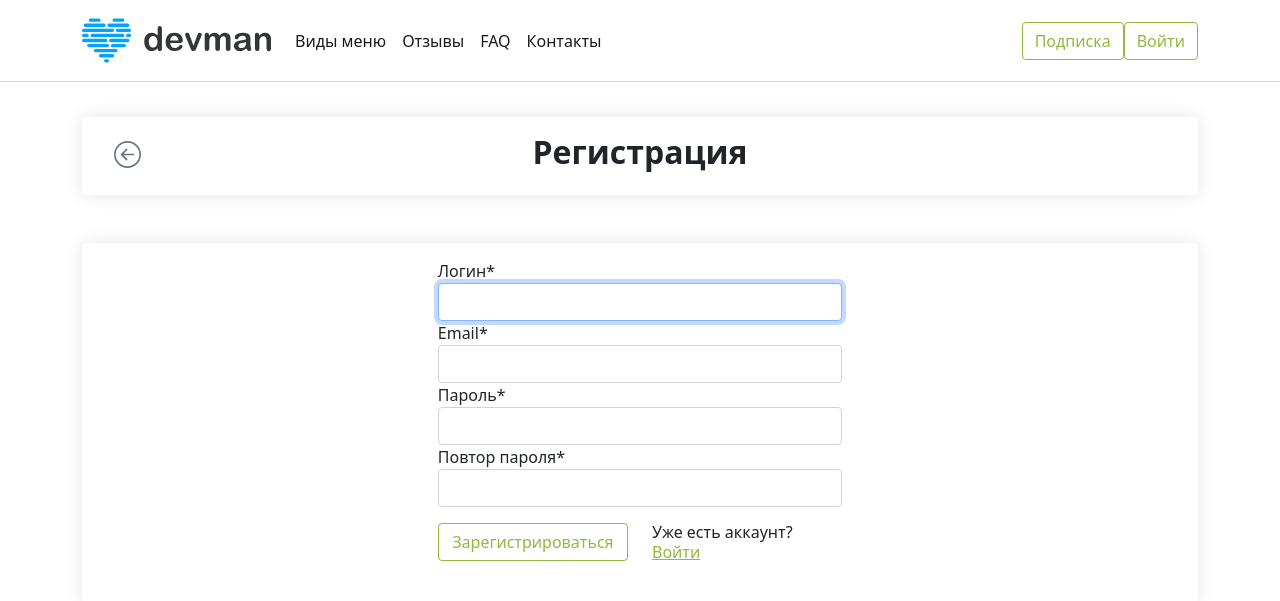
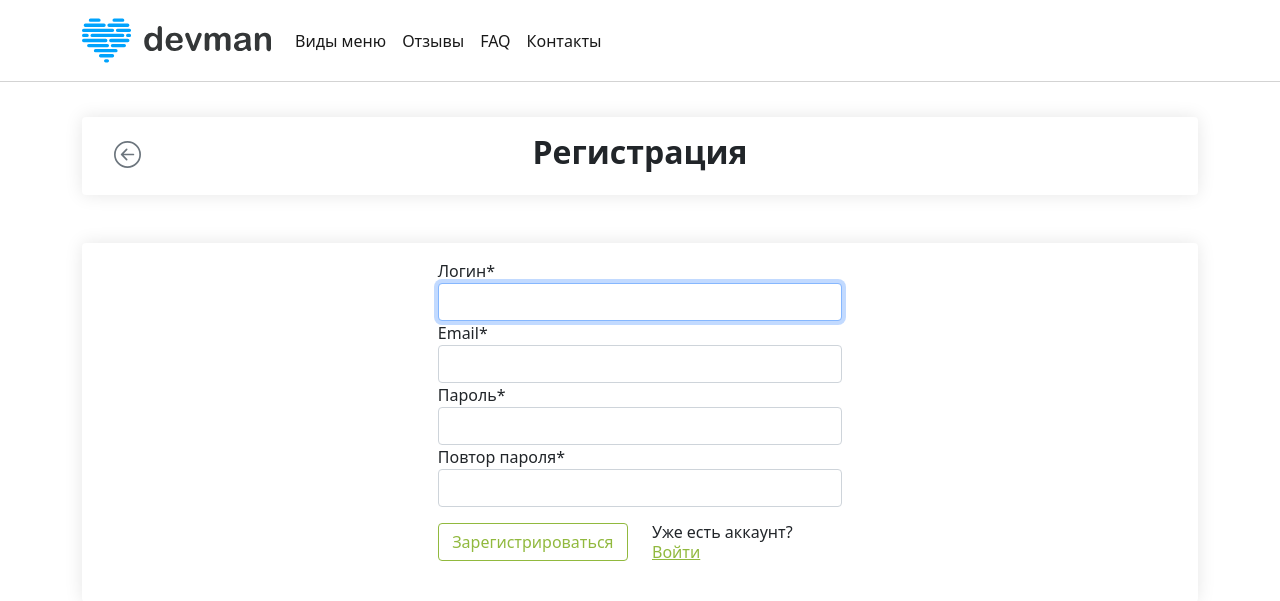
Before and after one commit to inkvizitor1991/food_plan, a Django app: page /registration/ in a window 1280 px wide. Shown: the top 601 px of the page. Run offline with Django 3.2, Linux system fonts and the light colour scheme; parts of the project's set-up code (start-up, migrations or seed data) failed here and were passed over; some libraries are stand-ins or nearby versions.

Commit message:
Fixed the buttons on main menu

```diff
--- a/foodplan_app/templates/account.html
+++ b/foodplan_app/templates/account.html
@@ -11,7 +11,7 @@
                 </a>
                 <li class="nav-item align-items-center d-md-flex flex-grow-1 justify-content-end">
                     <a class="btn btn-outline-success foodplan_green foodplan__border_green" href="{% url 'order' %}" role="button">Подписка</a>
-                    <a class="btn btn-outline-success foodplan_green foodplan__border_green" href="{% url 'base' %}" role="button">Выйти</a>
+                    <a class="btn btn-outline-success foodplan_green foodplan__border_green" href="{% url 'logout' %}" role="button">Выйти</a>
                 </li>
             </div>
         </nav>
--- a/foodplan_app/templates/base.html
+++ b/foodplan_app/templates/base.html
@@ -18,7 +18,15 @@
                 <a class="navbar-brand" href="{% url 'base' %}">
                     <img src="{% static 'img/logo.8d8f24edbb5f.svg' %}" height="55" width="189" alt="">
                 </a>
-                <a class="btn btn-outline-success foodplan_green foodplan__border_green" href="{% url 'login' %}" role="button">Войти</a>
+                <li class="nav-item align-items-center d-md-flex flex-grow-1 justify-content-end">
+                {% if not request.user.is_authenticated %}
+                    <a class="btn btn-outline-success foodplan_green foodplan__border_green" href="{% url 'login' %}" role="button">Авторизация</a>
+                    <a class="btn btn-outline-success foodplan_green foodplan__border_green" href="{% url 'registration' %}" role="button">Регистрация</a>
+                {% else %}
+                    <a class="btn btn-outline-success foodplan_green foodplan__border_green" href="{% url 'account' %}" role="button">Личный кабинет</a>
+                    <a class="btn btn-outline-success foodplan_green foodplan__border_green" href="{% url 'logout' %}" role="button">Выйти</a>
+                {% endif %}
+                </li>
             </div>
         </nav>
     </header>
@@ -33,7 +41,11 @@
                             Вы получаете рецепты + список продуктов.<br>
                             Больше не нужно думать, что готовить.</h4>
                         <div class="d-block mt-3">
-                            <a class="btn btn-outline-success foodplan_green foodplan__border_green" href="{% url 'order' %}" role="button">Хочу попробовать</a>
+                            {% if not request.user.is_authenticated %}
+                                <a class="btn btn-outline-success foodplan_green foodplan__border_green" href="{% url 'login' %}" role="button">Хочу попробовать</a>
+                            {% else %}
+                                <a class="btn btn-outline-success foodplan_green foodplan__border_green" href="{% url 'order' %}" role="button">Хочу попробовать</a>
+                            {% endif %}
                         </div>
                     </div>
                 </div>
--- a/foodplan_app/templates/registration.html
+++ b/foodplan_app/templates/registration.html
@@ -26,10 +26,6 @@
                         </li>
                         <li class="nav-item nav-item__border">
                             <a class="nav-link active" aria-current="page" href="#">Контакты</a>
-                        </li>
-                        <li class="nav-item align-items-center d-md-flex flex-grow-1 justify-content-end">
-                            <a class="btn btn-outline-success foodplan_green foodplan__border_green" href="{% url 'order' %}" role="button">Подписка</a>
-                            <button class="btn btn-outline-success foodplan_green foodplan__border_green">Войти</button>
                         </li>
                     </ul>
                 </div>
```
